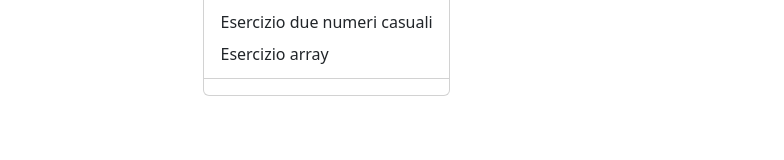
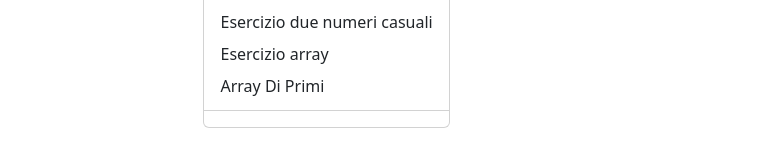
Before and after one commit to Daniele-izzo-2C-JcMaxwell-2023/tpsit, a plain HTML site: page index.html in a window 1280 px wide. Both pictures are taken after a click on the button "Progetti". Shown: the part 533-693 px from the top of the page, without its empty margins (0-784 px from the left). Drawn offline with nearby package versions, Linux system fonts and the light colour scheme.

Commit message:
Update index.html

```diff
--- a/index.html
+++ b/index.html
@@ -41,6 +41,7 @@
                   <a class="dropdown-item" href="https://daniele-izzo-2C-jcmaxwell-2023.github.io/tpsit/progetti/Esercizio_Casa_secondo.html">Esercizio primi e non primi</a>
                   <a class="dropdown-item" href="https://daniele-izzo-2C-jcmaxwell-2023.github.io/tpsit/progetti/Esercizio_Casa_4.html">Esercizio due numeri casuali</a>
                   <a class="dropdown-item" href="https://daniele-izzo-2C-jcmaxwell-2023.github.io/tpsit/progetti/Esercizio_Array.html">Esercizio array </a>
+                  <a class="dropdown-item" href="https://daniele-izzo-2C-jcmaxwell-2023.github.io/tpsit/progetti/Array_Di_Primi.html">Array Di Primi</a>
                   <li><hr class="dropdown-divider"></li>
                 </ul>
               </li>
```
